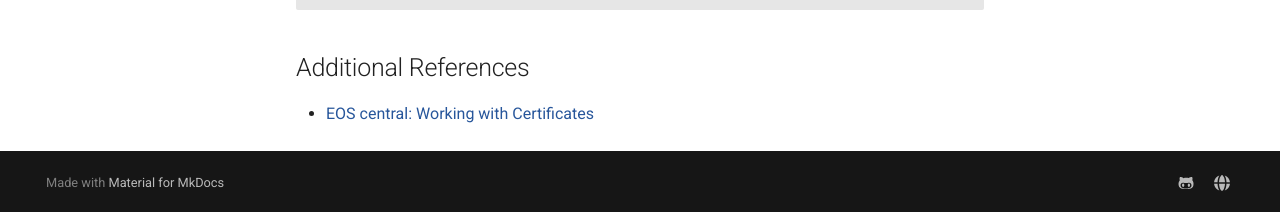
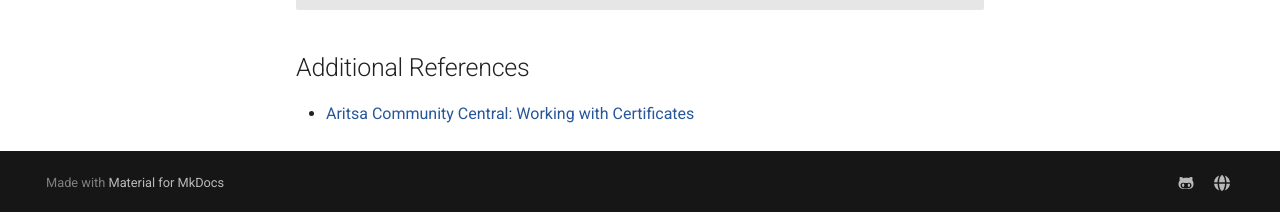
Before and after one commit to aristanetworks/openmgmt, an MkDocs documentation site: the page built from docs/configuration/mtls.md, in a window 1280 px wide and 900 px high, scrolled down 4492 px. Shown: the part 685-897 px from the top of the window. Built offline with MkDocs 1.6.1 and Material for MkDocs 9.7.7, drawn with Linux system fonts in a browser that asks for light colours; comment, search, counter and statistics services are not loaded.

Commit message:
Update mtls.md
change to page that exists

```diff
--- a/docs/configuration/mtls.md
+++ b/docs/configuration/mtls.md
@@ -223,4 +223,4 @@ gnmic -a 192.168.1.21:6030 -u admin -p arista    \
 
 ## Additional References
 
-- [EOS central: Working with Certificates](https://eos.arista.com/working-with-certificates/)
+- [Aritsa Community Central: Working with Certificates](https://arista.my.site.com/AristaCommunity/s/article/working-with-certificates)
```
